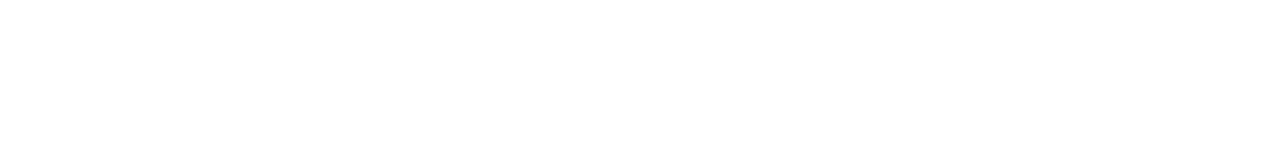
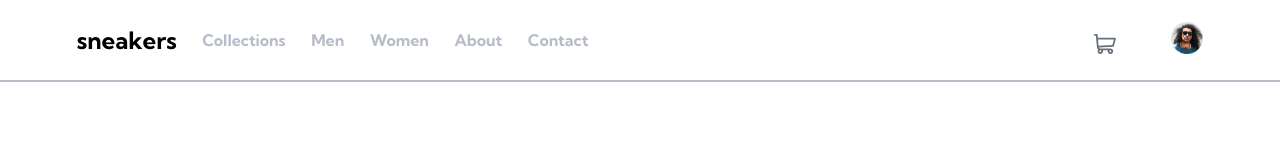
Before and after one commit to AmanKumar2324/ecommerce_product_mainpage, a plain HTML site: page index.html in a window 1280 px wide. Drawn offline with Linux system fonts and the light colour scheme.

Commit message:
header items added

```diff
--- a/index.html
+++ b/index.html
@@ -3,8 +3,34 @@
   <head>
     <meta charset="UTF-8" />
     <meta name="viewport" content="width=device-width, initial-scale=1.0" />
+
+    <!-- Linked fonts according to the design -->
+    <link rel="preconnect" href="https://fonts.googleapis.com">
+    <link rel="preconnect" href="https://fonts.gstatic.com" crossorigin>
+    <link href="https://fonts.googleapis.com/css2?family=Kumbh+Sans:wght@100..900&display=swap" rel="stylesheet">
+
+    <!-- Linked the style sheet -->
     <link rel="stylesheet" href="style.css" />
-    <title>Document</title>
+    <title>Ecommerce Product Page</title>
   </head>
-  <body></body>
+  <body>
+    <div class="main">
+    <header>
+      <h2>sneakers</h2>
+      <div class="header_categories">
+        <div id="header_tabs">
+        <h4>Collections</h4>
+        <h4>Men</h4>
+        <h4>Women</h4>
+        <h4>About</h4>
+        <h4>Contact</h4>
+        </div>
+        <div class="header_icons">
+          <img class="cart_icon" src="images/icon-cart.svg" alt="cart_icon">
+          <img class="avatar_icon" src="images/image-avatar.png" alt="image_avatar">
+        </div>
+        </div>
+    </header>
+    </div>
+  </body>
 </html>
--- a/style.css
+++ b/style.css
@@ -0,0 +1,68 @@
+*{
+    margin: 0%;
+    padding: 0%;
+}
+
+html,body{
+    height: 100%;
+    width: 100%;
+    overflow-x: hidden;
+}
+
+.main{
+    height: 100%;
+    width: 100%;
+    font-family: "Kumbh Sans", sans-serif;
+    /* font-optical-sizing: auto; */
+    /* font-style: normal; */
+    /* font-variation-settings:"YOPQ" 300; */
+}
+
+header{
+    display: flex;
+    /* background-color: aqua; */
+    align-items: center;
+    padding: 0 6vw;
+    height: 10vh;
+    border-bottom: 2px solid hsl(220, 14%, 75%);
+}
+h1{
+    /* font-size: 7vw; */
+    font-size: 1vw;
+
+
+}
+.header_right{
+    display: flex;
+}
+
+.header_categories{
+    display: flex;
+    gap: 2vw;
+    justify-content: space-between;
+    /* background-color: red; */
+    width: 100vw;
+    align-items: center;
+    padding: 2vw 0;
+
+}
+#header_tabs{
+    display: flex;
+    justify-content: space-;
+    gap: 2vw;
+    margin: 2vw;
+    color: hsl(220, 14%, 75%);
+    font-weight: lighter;
+    cursor: pointer;
+}
+
+.header_icons{
+    justify-content: center;
+}
+
+.avatar_icon{
+    height: 4vh;
+    /* width: 3vw; */
+    padding-left: 4vw;
+    justify-content: center;
+}
```
